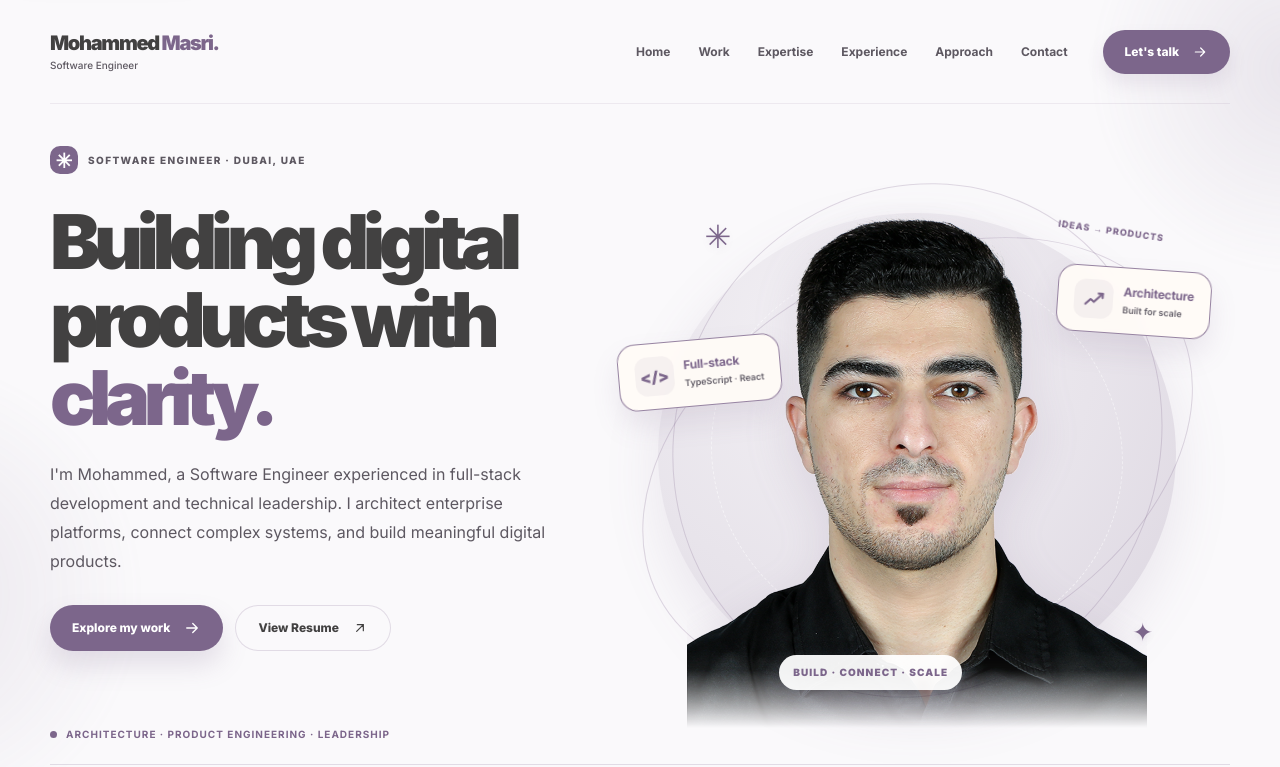
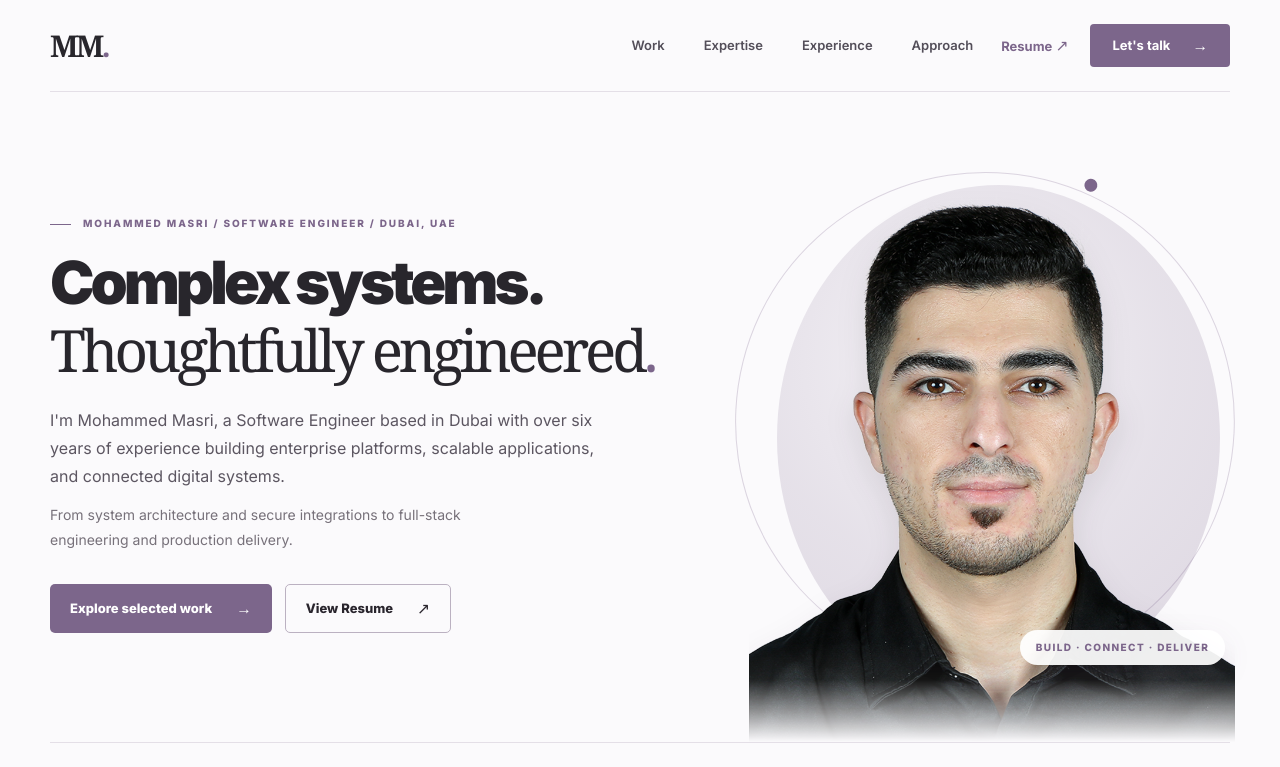
Before and after one commit to Mohammad-Masri/portfolio, a Next.js app: page / in a window 1280 px wide. Shown: the top 767 px of the page. Built offline with nearby package versions, Linux system fonts and the light colour scheme.

Commit message:
feat: activate recruiter-focused Portfolio 5.0 homepage

```diff
--- a/src/app/page.tsx
+++ b/src/app/page.tsx
@@ -1,6 +1,6 @@
-import PeachPortfolio from "@/components/portfolio/PeachPortfolio";
-import "./peach.css";
+import PortfolioV5 from "@/components/portfolio-v5/PortfolioV5";
+import "./portfolio-v5.css";
 
 export default function Home() {
-  return <PeachPortfolio />;
+  return <PortfolioV5 />;
 }
```
